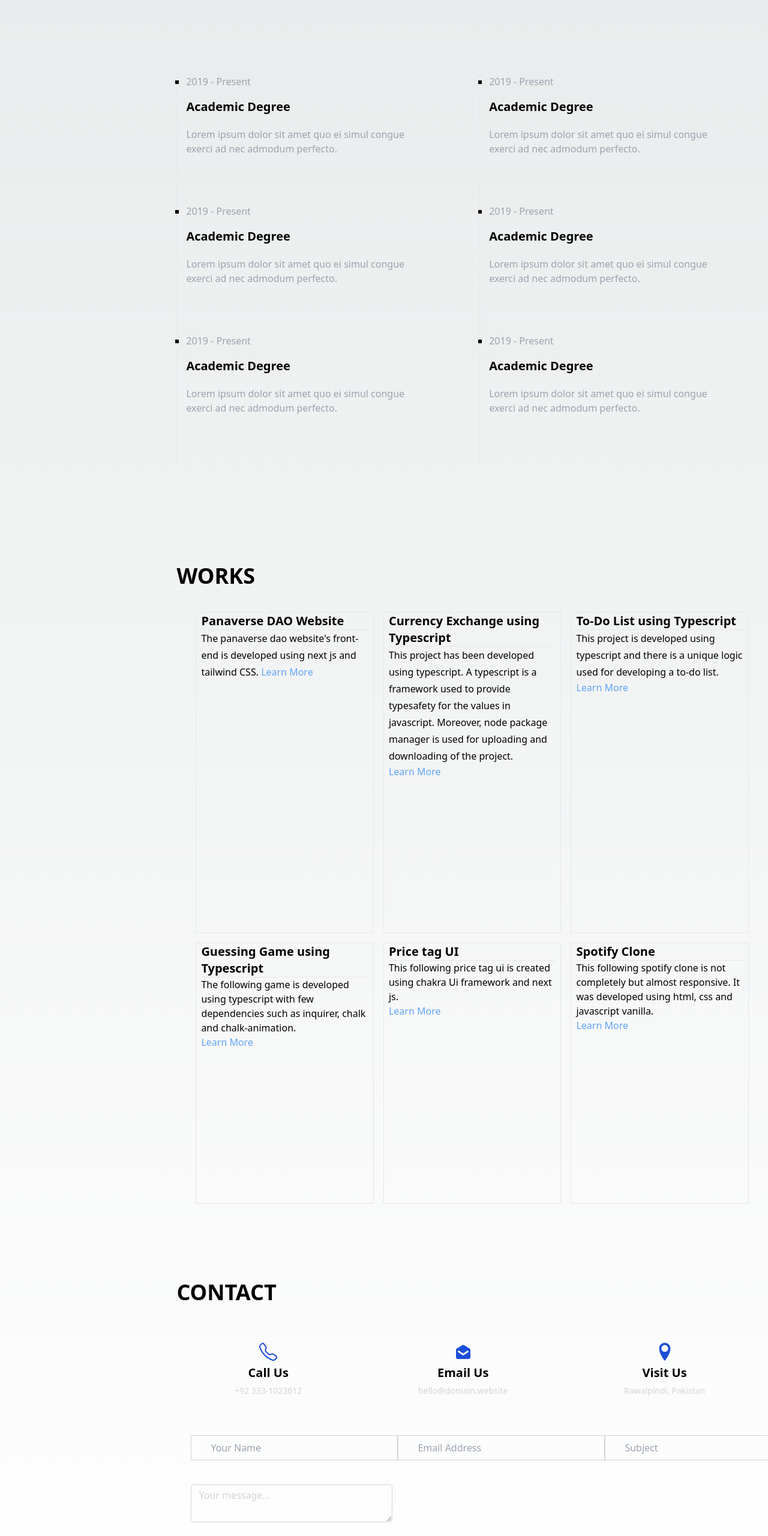
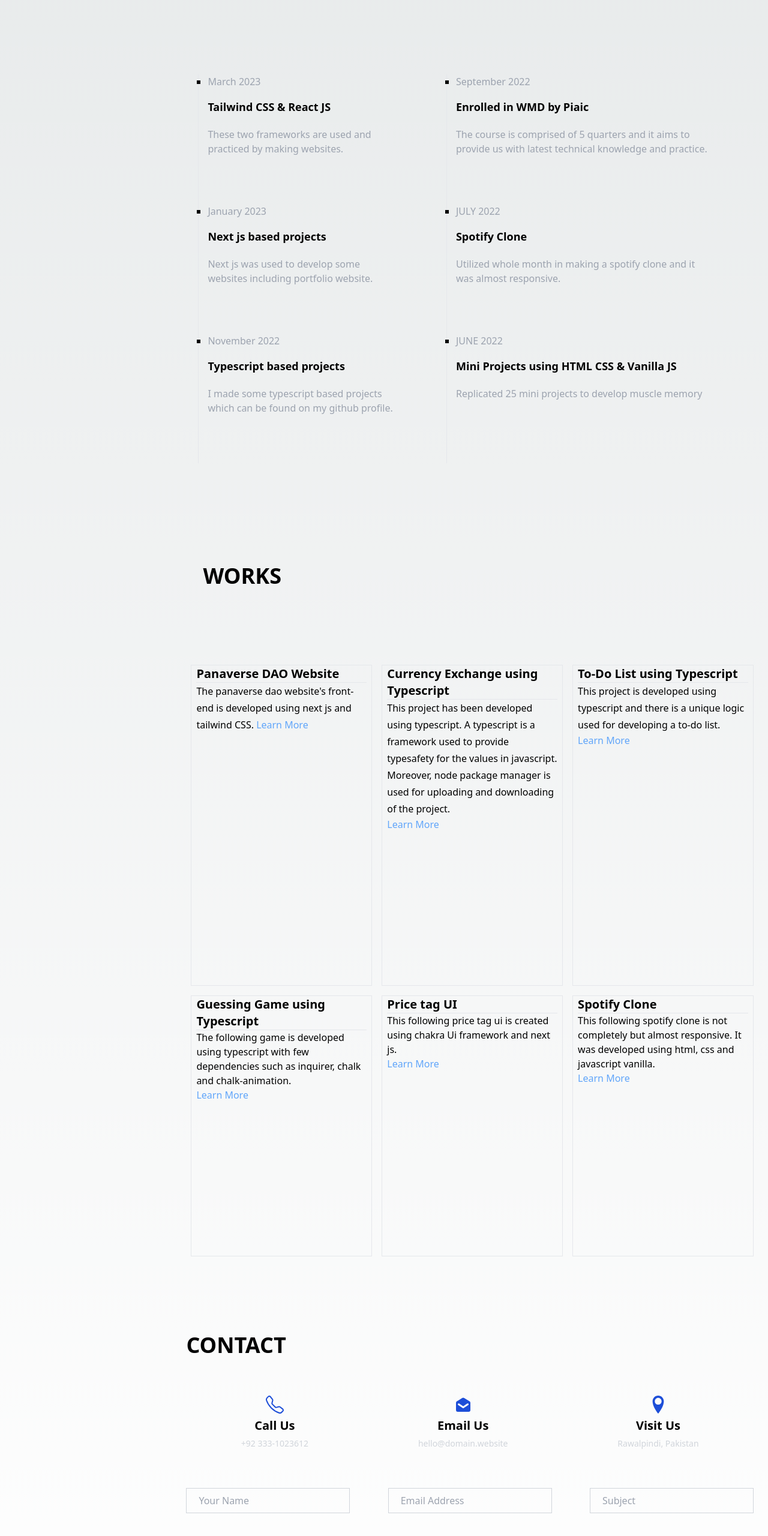
Before and after one commit to MTahaSh/portfolio-website-tee, a Next.js app: page / in a window 1280 px wide. Shown: the part 2400-4960 px from the top of the page at 60% size. Built offline with nearby package versions, Linux system fonts and the light colour scheme.

Commit message:
responsive

```diff
--- a/app/components/Contact.tsx
+++ b/app/components/Contact.tsx
@@ -7,22 +7,22 @@ export default function Contact() {
   return (
     <div className='w-full pr-2 flex-col' id='contact'>
         <h1 className='text-4xl font-bold my-16'>CONTACT</h1>
-        <div className='flex justify-around my-16'
+        <div className='flex  md:justify-around md:flex-row flex-col md:space-y-0 space-y-16 my-16'
         >
             <div className='flex flex-col items-center text-xl leading-10'>
-              <BsTelephone className='text-3xl text-blue-700'/>
+              <BsTelephone className='md:text-3xl text-4xl text-blue-700'/>
                <h1 className='font-bold'>Call Us</h1>
                <p className='text-sm text-gray-300'>+92 333-1023612</p>
               </div>
 
             <div className='flex flex-col items-center text-xl leading-10'>
-              <HiMailOpen className='text-3xl text-blue-700'/>
+              <HiMailOpen className='md:text-3xl text-4xl text-blue-700'/>
                <h1 className='font-bold'>Email Us</h1>
                <p className='text-sm text-gray-300'>hello@domain.website</p>
               </div>
 
             <div className='flex flex-col items-center text-xl leading-10'>
-              <ImLocation className='text-3xl text-blue-700'/>
+              <ImLocation className='md:text-3xl text-4xl text-blue-700'/>
                <h1 className='font-bold'>Visit Us</h1>
                <p className='text-sm text-gray-300'>Rawalpindi, Pakistan</p>
               </div>
@@ -30,13 +30,13 @@ export default function Contact() {
 
         </div>
 
-    <div className='flex flex-row justify-between px-6 mb-10'>
-        <input className='bg-transparent border border-gray-300 pl-8 pr-20 py-2  placeholder:text-gray-400' type="text" placeholder='Your Name'/>
-        <input className='bg-transparent border border-gray-300 pl-8 pr-20 py-2  placeholder:text-gray-400' type="text" placeholder='Email Address'/>
-        <input  className='bg-transparent border border-gray-300 pl-8 pr-20 py-2  placeholder:text-gray-400' type="text" placeholder='Subject'/>
+    <div className='flex md:flex-row flex-col md:justify-between mx-auto mb-10 md:space-x-5 space-x-0 md:space-y-0 space-y-8  '>
+        <input className='bg-transparent border border-gray-300 md:px-5 px-6 py-2  placeholder:text-gray-400' type="text" placeholder='Your Name'/>
+        <input className='bg-transparent border border-gray-300  md:px-5 px-6 py-2  placeholder:text-gray-400' type="text" placeholder='Email Address'/>
+        <input  className='bg-transparent border border-gray-300 md:px-5 px-6 py-2  placeholder:text-gray-400' type="text" placeholder='Subject'/>
     </div>
 
-    <div className="relative mb-8 xl:w-96 px-6" data-te-input-wrapper-init>
+    <div className="relative mb-8 xl:w-96 " data-te-input-wrapper-init>
   <textarea
     className="peer block min-h-[auto] w-full  rounded border border-gray-300 bg-transparent  pl-3 py-[0.32rem]
     placeholder:text-gray-300 leading-[1.6] "
@@ -45,7 +45,9 @@ export default function Contact() {
 
 </div>
 
-    <div className='flex flex-row items-center justify-center my-16 '><button className=' bg-blue-700 px-72 py-4 font-bold'>SUBMIT MESSAGE</button></div>
+    <div className='flex flex-col items-center justify-center my-16 '>
+      <button className=' bg-blue-700 md:px-72 px-20 grow-1 mx-auto md:py-4 py-4 font-bold '>SUBMIT MESSAGE</button>
+      </div>
 
 
     </div>
--- a/app/components/Gallery.tsx
+++ b/app/components/Gallery.tsx
@@ -5,11 +5,13 @@ import React from 'react'
 export default function Gallery() {
   return (
 
-    <div className='my-16' id='works'>
-      <h1 className='text-4xl font-bold my-10'>WORKS</h1>
+    <div className='my-16 md:px-2 ' id='works'>
 
+        <div className='px-5 mb-32'>
+      <h1 className='text-4xl font-bold  my-10'>WORKS</h1>
+      </div>
 
-<div className="grid grid-cols-2 md:grid-cols-3 gap-4 px-8">
+<div className="grid  md:grid-cols-3 grid-flow-row md:px-0 px-16  gap-4 ">
 
     <div className='border pr-2 pb-64 pl-2 '>
         <h1 className='font-bold text-xl'>Panaverse DAO Website</h1>
--- a/app/components/Services.tsx
+++ b/app/components/Services.tsx
@@ -9,12 +9,12 @@ import {SiBlender} from 'react-icons/si'
 
 export default function Services() {
   return (
-    <div className='flex flex-col  w-[100%] my-16 ' id='services'>
+    <div className='flex flex-col  w-[100%] my-16 px-5' id='services'>
       <div className='flex text-left '>
       <h1 className='text-4xl text-left mb-16 font-bold'>SERVICES</h1>
       </div>
 
-      <div className='grid grid-cols-3 gap-6 ' >
+      <div className='grid md:grid-cols-3 grid-flow-row gap-6 ' >
 
         <div className='flex flex-col mt-6 mb-12'>
 
--- a/app/components/Start.tsx
+++ b/app/components/Start.tsx
@@ -2,13 +2,13 @@ import React from 'react'
 
 export default function Home() {
   return (
-    <div className='flex w-[100%]  flex-wrap justify-center items-center h-[100vh] text-center flex-col' id='start'>
-      <div className='w-[50%] text-left '>
-        <h1 className='text-8xl font-bold mb-9'>Hello,</h1>
-        <p className='text-xl text-gray-400'>I am Muhammad Taha Rizwan, web developer from Rawalpindi, Pakistan. I have rich experience in web site design and building and customization.</p>
+    <div className='flex w-[100%]  shrink-0 flex-wrap justify-center items-center h-[100vh] text-left lg:text-center flex-col' id='start'>
+      <div className=' lg:w-1/2 sm:w-1/2 w-full  text-left '>
+        <h1 className='md:text-8xl text-6xl  font-bold mb-9'>Hello,</h1>
+        <p className='lg:text-xl text-md sm:w-full w-[80%] text-gray-400'>I am Muhammad Taha Rizwan, web developer from Rawalpindi, Pakistan. I have rich experience in web site design and building and customization.</p>
       </div>
 
-      <div className='flex space-x-5 mt-12 items-left w-[50%]'>
+      <div className='flex space-x-5 mt-12 items-left w-full sm:w-[50%]'>
         <button className=' py-3 px-7  border-2 hover:colors hover:bg-transparent border-blue-700 hover:text-blue-800 bg-blue-800 font-bold'>
         <span> PORTFOLIO </span>
           </button>
--- a/app/components/Timeline.tsx
+++ b/app/components/Timeline.tsx
@@ -3,19 +3,19 @@ import React from 'react'
 export default function Timeline() {
   return (
 
-    <div className='w-[100%]' id='timeline'>
+    <div className='w-[100%] px-5' id='timeline'>
 
     <h1 className='font-bold text-4xl text-left mb-32 '>EXPERIENCE</h1>
 
-    <ul className='flex justify-around  mb-16 items-center w-[100%] h-100 list-square  space-x-6'>
+    <ul className='flex justify-around md:flex-row flex-col mb-16  w-[100%] h-100 list-square  md:space-x-10 space-x-0'>
 
     <div className='border-l border-gray-200 dark:border-gray-700 '>
 
     <li className='ml-[15px] mb-20'>
     <div>
-        <p className='mb-4 text-gray-400'>2019 - Present</p>
-        <h1 className='font-bold text-xl mb-5'>Academic Degree</h1>
-        <p className='w-[85%] text-gray-400'>Lorem ipsum dolor sit amet quo ei simul congue exerci ad nec admodum perfecto.</p>
+        <p className='mb-4 text-gray-400'>March 2023</p>
+        <h1 className='font-bold text-lg mb-5'>Tailwind CSS & React JS</h1>
+        <p className='w-[85%] text-gray-400'>These two frameworks are used and practiced by making websites.</p>
     </div>
 
 
@@ -25,9 +25,9 @@ export default function Timeline() {
 
 <li className='ml-[15px] mb-20'>
     <div>
-        <p className='mb-4 text-gray-400'>2019 - Present</p>
-        <h1 className='font-bold text-xl mb-5'>Academic Degree</h1>
-        <p className='w-[85%] text-gray-400'>Lorem ipsum dolor sit amet quo ei simul congue exerci ad nec admodum perfecto.</p>
+        <p className='mb-4 text-gray-400'>January 2023</p>
+        <h1 className='font-bold text-lg mb-5'>Next js based projects</h1>
+        <p className='w-[85%] text-gray-400'>Next js was used to develop some websites including portfolio website.</p>
     </div>
 
 
@@ -36,9 +36,9 @@ export default function Timeline() {
 
 <li className='ml-[15px] mb-20'>
     <div>
-        <p className='mb-4 text-gray-400'>2019 - Present</p>
-        <h1 className='font-bold text-xl mb-5'>Academic Degree</h1>
-        <p className='w-[85%] text-gray-400'>Lorem ipsum dolor sit amet quo ei simul congue exerci ad nec admodum perfecto.</p>
+        <p className='mb-4 text-gray-400'>November 2022</p>
+        <h1 className='font-bold text-lg mb-5'>Typescript based projects</h1>
+        <p className='w-[90%] text-gray-400'>I made some typescript based projects which can be found on my github profile.</p>
     </div>
 
 
@@ -51,9 +51,9 @@ export default function Timeline() {
 
 <li className='ml-[15px] mb-20'>
     <div>
-        <p className='mb-4 text-gray-400'>2019 - Present</p>
-        <h1 className='font-bold text-xl mb-5'>Academic Degree</h1>
-        <p className='w-[85%] text-gray-400'>Lorem ipsum dolor sit amet quo ei simul congue exerci ad nec admodum perfecto.</p>
+        <p className='mb-4 text-gray-400'>September 2022</p>
+        <h1 className='font-bold text-lg mb-5'>Enrolled in WMD by Piaic</h1>
+        <p className='w-[90%] text-gray-400'>The course is comprised of 5 quarters and it aims to provide us with latest technical knowledge and practice.</p>
     </div>
 
 
@@ -63,9 +63,9 @@ export default function Timeline() {
 
 <li className='ml-[15px] mb-20'>
     <div>
-        <p className='mb-4 text-gray-400'>2019 - Present</p>
-        <h1 className='font-bold text-xl mb-5'>Academic Degree</h1>
-        <p className='w-[85%] text-gray-400'>Lorem ipsum dolor sit amet quo ei simul congue exerci ad nec admodum perfecto.</p>
+        <p className='mb-4 text-gray-400'>JULY 2022</p>
+        <h1 className='font-bold text-lg mb-5'>Spotify Clone</h1>
+        <p className='w-[85%] text-gray-400'>Utilized whole month in making a spotify clone and it was almost responsive.</p>
     </div>
 
 
@@ -73,11 +73,11 @@ export default function Timeline() {
     </li>
 
 
-    <li className='ml-[15px] mb-20'>
+    <li className='ml-[15px] mb-20 flex-wrap'>
     <div>
-        <p className='mb-4 text-gray-400'>2019 - Present</p>
-        <h1 className='font-bold text-xl mb-5'>Academic Degree</h1>
-        <p className='w-[85%] text-gray-400'>Lorem ipsum dolor sit amet quo ei simul congue exerci ad nec admodum perfecto.</p>
+        <p className='mb-4 text-gray-400'>JUNE 2022</p>
+        <h1 className='font-bold text-lg mb-5'>Mini Projects using HTML CSS & Vanilla JS</h1>
+        <p className='w-[85%] text-gray-400'>Replicated 25 mini projects to develop muscle memory</p>
     </div>
 
 
--- a/app/page.tsx
+++ b/app/page.tsx
@@ -7,6 +7,7 @@ import Skills from './components/Skills'
 import Timeline from './components/Timeline'
 import Gallery from './components/Gallery'
 import Contact from './components/Contact'
+import NavBar from './components/NavBar'
 
 
 const inter = Inter({ subsets: ['latin'] })
@@ -14,11 +15,12 @@ const inter = Inter({ subsets: ['latin'] })
 export default function Home() {
   return (
     <>
-    <div className='w-[100%] flex flex-row overflow-hidden'>
-    <div className=' w-[23%] overflow-hidden'>
+    <div className='w-[100%] flex flex-row '>
+    <div className=' lg:w-[23%] w-[100%] hidden sm:hidden lg:block'>
     <Header/>
     </div>
-    <div className='w-[77%] flex flex-col'>
+    <div className='lg:w-[77%] w-[100%] flex flex-col px-4'>
+    <NavBar/>
     <Start/>
     <Services/>
     <Skills/>
```
Also changed, not shown: app/components/Header.tsx (+2 -0 lines), app/components/NavBar.tsx (added, +21 -0 lines), app/components/Skills.tsx (+11 -11 lines).
